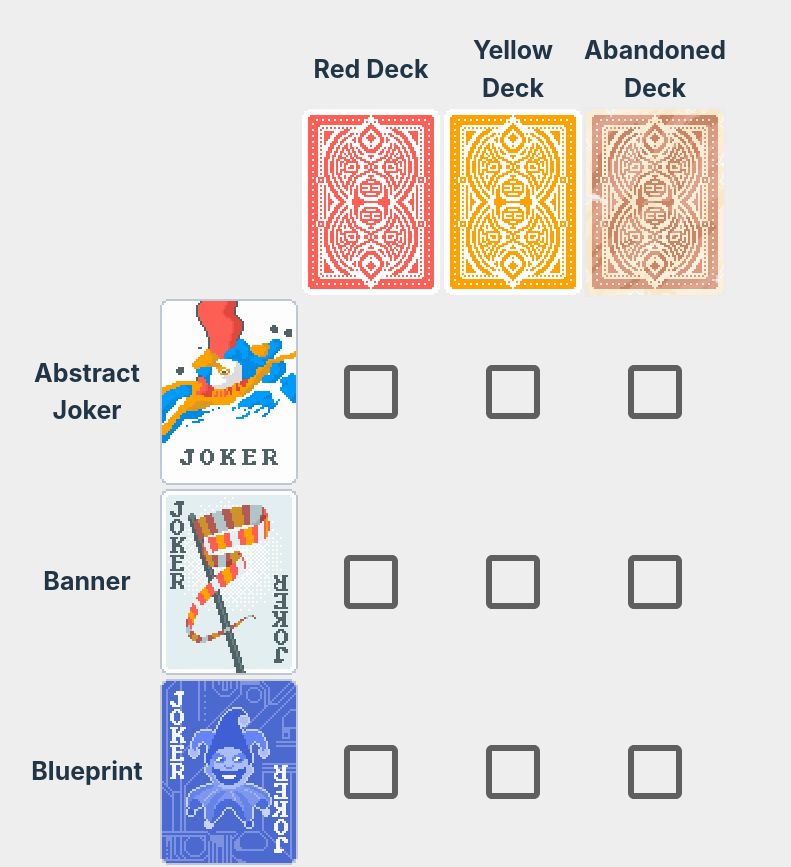
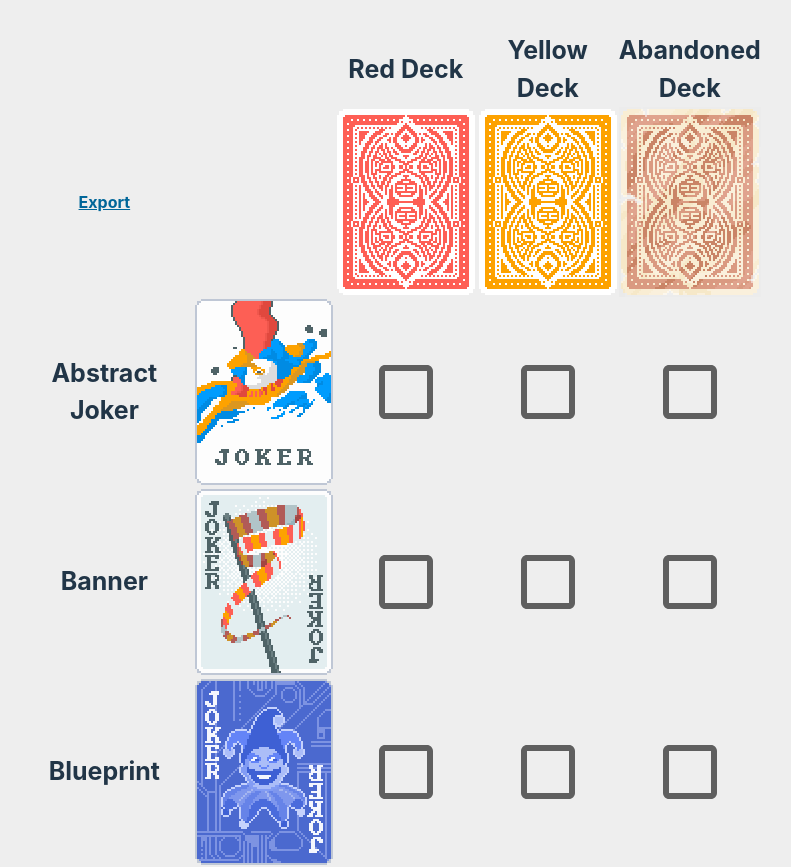
Before and after one commit to cnkeats/balatro-completion, a React (Vite) app: page / in a window 1280 px wide. Shown: the top 867 px of the page, without its empty margins (269-1060 px from the left). Built offline with nearby package versions, Linux system fonts and the light colour scheme.

Commit message:
add state exporting

```diff
--- a/src/App.tsx
+++ b/src/App.tsx
@@ -9,9 +9,10 @@ import DeckList from './types/DeckList';
 
 const Grid = styled.div`
     display: grid;
-    grid-template-columns: repeat(5, 142px);
+    grid-template-columns: repeat(5, auto);
     outline: 0px solid black;
     grid-gap: 0px;
+    max-width: 710px;
 `
 
 const GridItem = styled.div`
@@ -23,7 +24,7 @@ const GridItem = styled.div`
     justify-content: center;
 `
 
-const JokerName = styled.label`
+const BoldLabel = styled.label`
     display: flex;
     align-items: center;
     justify-content: center;
@@ -31,6 +32,13 @@ const JokerName = styled.label`
     font-weight: bold;
 `;
 
+const ImportExportLabel = styled.label`
+    cursor: pointer;
+    display: flex;
+    color: #069;
+    text-decoration: underline;
+    font-weight: bold;
+`;
 
 function App() {
 
@@ -67,23 +75,54 @@ function App() {
             setChecked({...temp})
         }
 
-        console.table(checked);
+        // console.table(checked);
         window.localStorage.setItem('CHECKED', JSON.stringify(checked));
+    }
+
+    const json = JSON.stringify(checked);
+    const blob = new Blob([json], { type: 'application/json' });
+    const href = URL.createObjectURL(blob);
+
+    const download = () => {
+        const link = document.createElement('a');
+        link.href = href;
+        link.download = 'joker-export.json';
+        document.body.appendChild(link);
+        link.click();
+        document.body.removeChild(link);
+        URL.revokeObjectURL(href);
     }
 
     const gridItems: JSX.Element[] = [<GridItem key='0' />, <GridItem key='1' />];
 
     DeckList.forEach(d => {
-        gridItems.push(<GridItem><JokerName>{d.name}</JokerName></GridItem>);
+        gridItems.push(<GridItem><BoldLabel>{d.name}</BoldLabel></GridItem>);
     });
-    gridItems.push(<GridItem key='0' />, <GridItem key='0' />);
+
+    const ImportExport = () => {
+        return (
+            <GridItem key='import-export'>
+                <GridItem>
+                    <ImportExportLabel onClick={download}>
+                        Export
+                    </ImportExportLabel>
+                </GridItem>
+                <GridItem>
+                    <ImportExportLabel>
+                    </ImportExportLabel>
+                </GridItem>
+            </GridItem>
+        )
+    };
+
+    gridItems.push(<ImportExport/>, <GridItem key='3' />);
     DeckList.forEach(d => {
         gridItems.push(<GridItem><img key={d.name} src={d.image}></img></GridItem>);
     });
 
     JokerList.forEach(j => {
-        gridItems.push(<JokerName key={`${j.name}-name`}>{j.name}</JokerName>);
-        gridItems.push(<img key={j.name} src={j.image} />);
+        gridItems.push(<GridItem><BoldLabel key={`${j.name}-name`}>{j.name}</BoldLabel></GridItem>);
+        gridItems.push(<GridItem><img key={j.name} src={j.image} /></GridItem>);
         DeckList.forEach(d => {
             const jokerRecord = checked[j.name];
             const checkVal = jokerRecord ? jokerRecord[d.name] : false;
```
Also changed, not shown: 1 other file (tests, documents, lock files or other folders).
